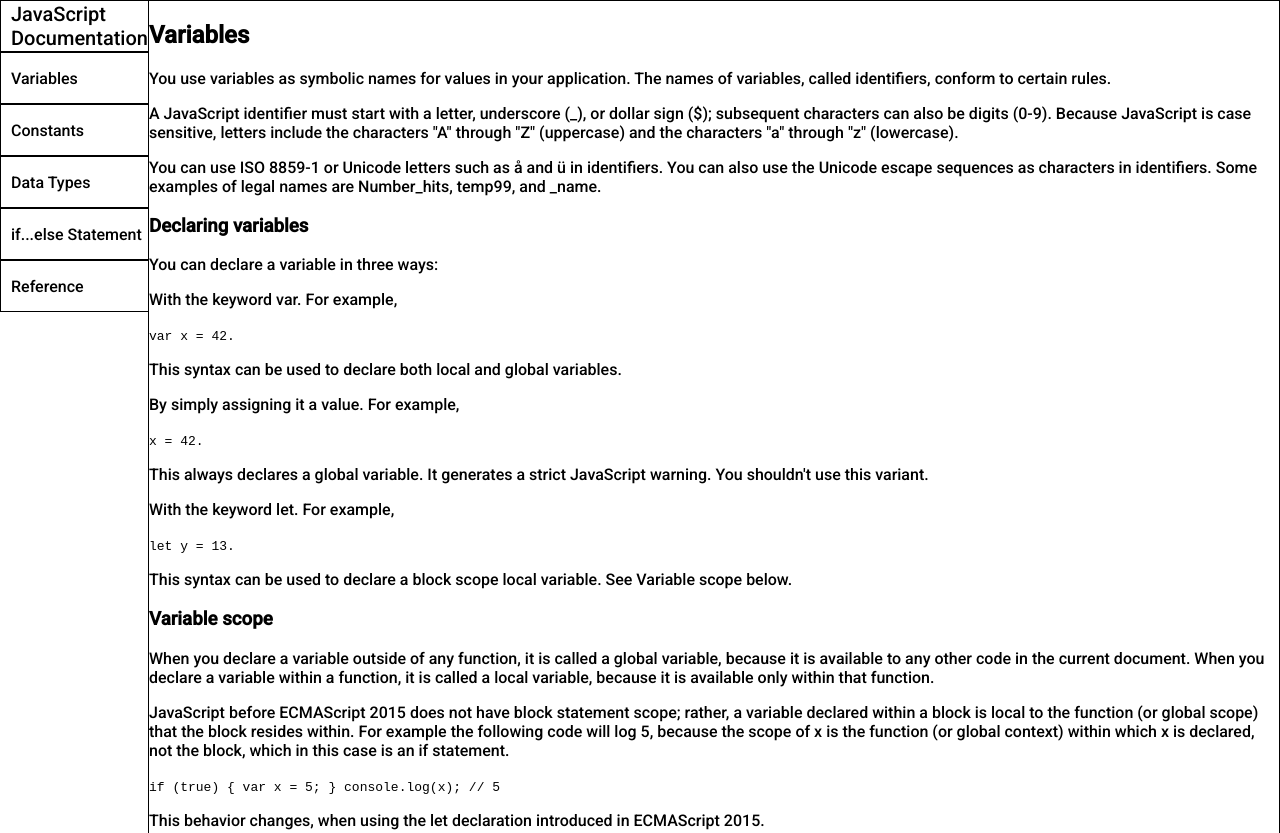
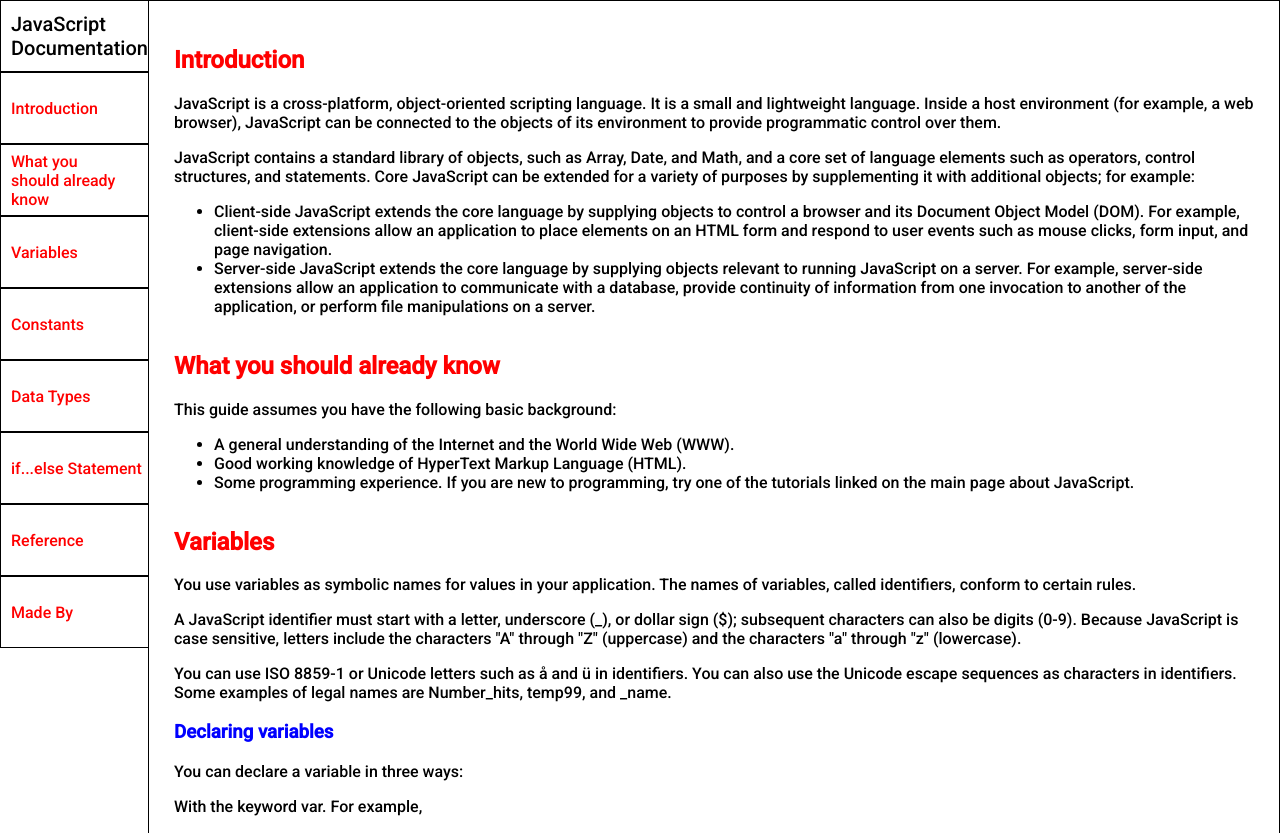
Before and after one commit to jipark92/Technical-Documentation-Page-Project, a plain HTML site: page index.html in a window 1280 px wide. Shown: the top 833 px of the page. Drawn offline with Linux system fonts and the light colour scheme.

Commit message:
link nav working, color added

```diff
--- a/index.html
+++ b/index.html
@@ -19,6 +19,16 @@
         </section>
 
 
+
+        <section class="main-section">
+            <a href="#introduction" class="nav-link">Introduction</a>
+        </section>
+
+        <section class="main-section">
+            <a href="#what_you_should_already_know" class="nav-link">What you<br>should already<br>know</a>
+        </section>
+
+
         <section class="main-section">
             <a href="#variables" class="nav-link">Variables</a>
         </section>
@@ -35,16 +45,47 @@
             <a href="#if_else_statement" class="nav-link">if...else Statement</a>
         </section>
 
-        <section class="main-section" id="reference">
+        <section class="main-section">
             <a href="#reference" class="nav-link">Reference</a>
         </section>
+
+        <section class="main-section">
+            <a href="#made_by" class="nav-link">Made By</a>
+        </section>
+
+
+
+
         </nav>
     </div>
 
 <div class="secondpage">
 
+        <section id="introduction">
+            <h1>Introduction</h1>
+            <p>JavaScript is a cross-platform, object-oriented scripting language. It is a small and lightweight language. Inside a host environment (for example, a web browser), JavaScript can be connected to the objects of its environment to provide programmatic control over them. </p>
+            <p>JavaScript contains a standard library of objects, such as Array, Date, and Math, and a core set of language elements such as operators, control structures, and statements. Core JavaScript can be extended for a variety of purposes by supplementing it with additional objects; for example: </p>
+            <ul>
+                <li> Client-side JavaScript extends the core language by supplying objects to control a browser and its Document Object Model (DOM). For example, client-side extensions allow an application to place elements on an HTML form and respond to user events such as mouse clicks, form input, and page navigation. </li>
+                <li> Server-side JavaScript extends the core language by supplying objects relevant to running JavaScript on a server. For example, server-side extensions allow an application to communicate with a database, provide continuity of information from one invocation to another of the application, or perform file manipulations on a server. </li>
+            </ul>
+        </section>
+
+        <section id="what_you_should_already_know">
+            <h1>What you should already know</h1>
+            <p>This guide assumes you have the following basic background:</p>
+            <ul>
+                <li> A general understanding of the Internet and the World Wide Web (WWW). </li>
+                <li>Good working knowledge of HyperText Markup Language (HTML).</li>
+                <li> Some programming experience. If you are new to programming, try one of the tutorials linked on the main page about JavaScript. </li>
+            </ul>
+        </section>
+
+
+
+
         <section id="variables">
-        <p><h1>Variables</h1>
+        <h1>Variables</h1>
 
 <p>You use variables as symbolic names for values in your application. The names of variables, called identifiers, conform to certain rules.</p>
 
@@ -159,22 +200,23 @@
 <p>If you need to use an assignment in a conditional expression, a common practice is to put additional parentheses around the assignment. For example:</p>
 <code>if ((x = y)) { /* statements here */ }</code>
 </p>
-       </section>
+    </section>
 
 
 
+    <section id="reference">
+        <h1>Reference</h1>
+        <p>All the documentation in this page is taken from <a href="https://developer.mozilla.org/en-US/docs/Web/JavaScript/Guide">MDN</a></p>
+    </section>
 
 
-       <section id="reference">
-
-<p><h1>Reference</h1>
-
-All the documentation in this page is taken from <a href="https://developer.mozilla.org/en-US/docs/Web/JavaScript/Guide">MDN</a>
-</p>
-
-       </section>
-    </div>
-    </main>
+    <section id="made_by">
+        <h1>Made by</h1>
+        <p>Norfkorean</p>
+        <p>Please check out my <a href="https://github.com/norfkorean" target="_blank">github profile</a></p>
+    </section>
+</div>
+</main>
 
 
 </body>
--- a/style.css
+++ b/style.css
@@ -18,13 +18,19 @@ body{
 
 .nav-link{
     text-decoration: none;
-    color:black;
+    color:red;
+}
 
-
+h1{
+    color: red;
+}
+h3{
+    color: blue;
 }
 
 #documentation{
     font-size: 20px;
+
 }
 
 .sidebar{
@@ -42,6 +48,8 @@ body{
     justify-content: flex-start;
     align-items: center;
     padding-left: 10px;
+    padding-bottom: 10px;
+    padding-top: 10px;
 
 
 
@@ -51,7 +59,9 @@ body{
 .secondpage{
     border:1px solid black;
     grid-column: 2 / 4;
-
+    display:flex;
+    flex-direction: column;
+    padding: 25px;
 
 }
 
```
